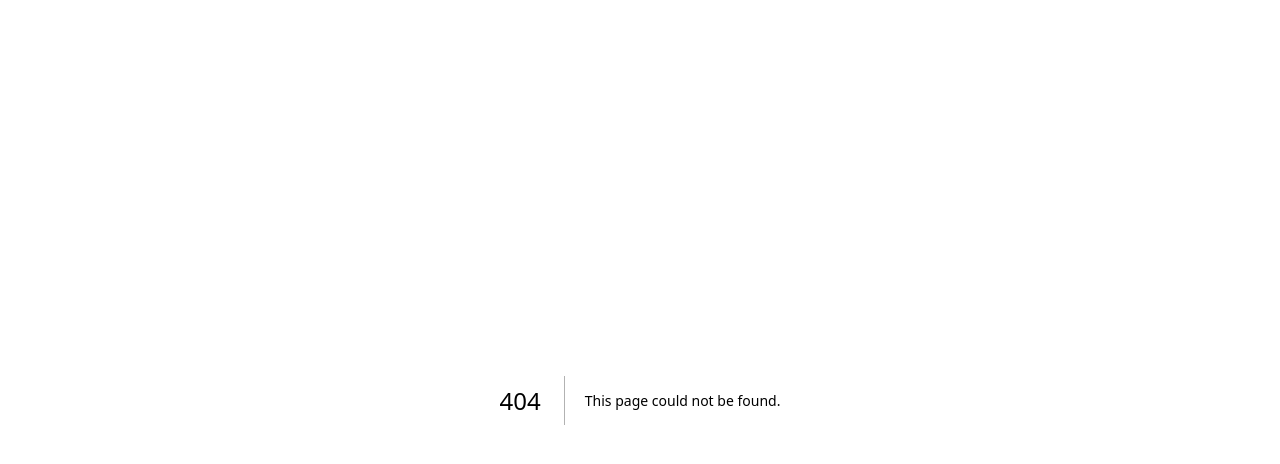
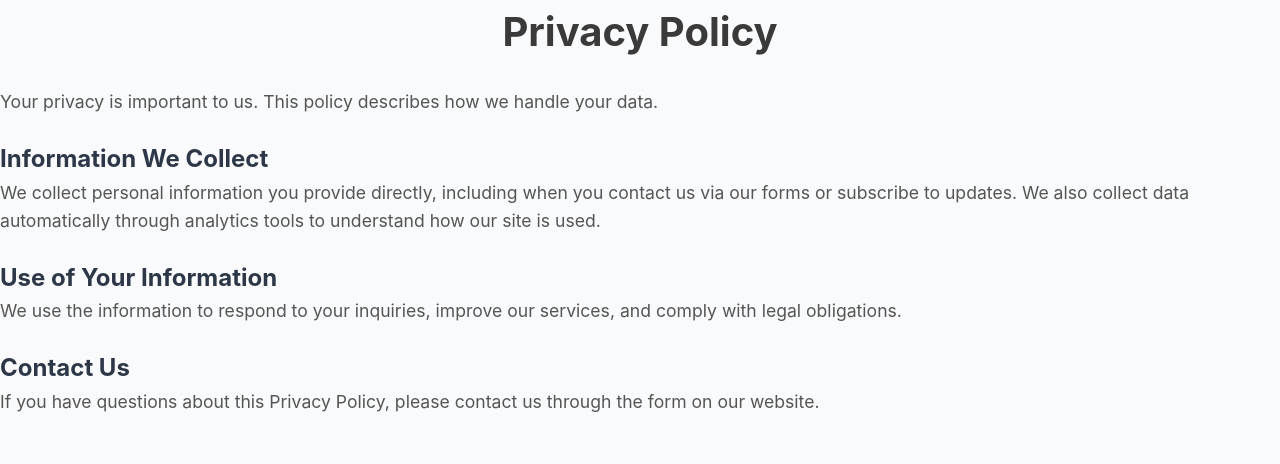
Before and after one commit to unforgettablekartik/compliers, a Next.js app: page /privacy in a window 1280 px wide. Before the commit this address had no page. Shown: the top 464 px of the page. Built offline with nearby package versions, Linux system fonts and the light colour scheme.

Commit message:
Create privacy.tsx

```diff
--- /dev/null
+++ b/pages/privacy.tsx
@@ -0,0 +1,22 @@
+import Head from 'next/head';
+
+export default function Privacy() {
+  return (
+    <>
+      <Head>
+        <title>Privacy Policy | The Compliers</title>
+        <meta name="description" content="Our privacy policy outlines how we handle your data." />
+      </Head>
+      <main className="legal-page">
+        <h1>Privacy Policy</h1>
+        <p>Your privacy is important to us. This policy describes how we handle your data.</p>
+        <h2>Information We Collect</h2>
+        <p>We collect personal information you provide directly, including when you contact us via our forms or subscribe to updates. We also collect data automatically through analytics tools to understand how our site is used.</p>
+        <h2>Use of Your Information</h2>
+        <p>We use the information to respond to your inquiries, improve our services, and comply with legal obligations.</p>
+        <h2>Contact Us</h2>
+        <p>If you have questions about this Privacy Policy, please contact us through the form on our website.</p>
+      </main>
+    </>
+  );
+}
```
